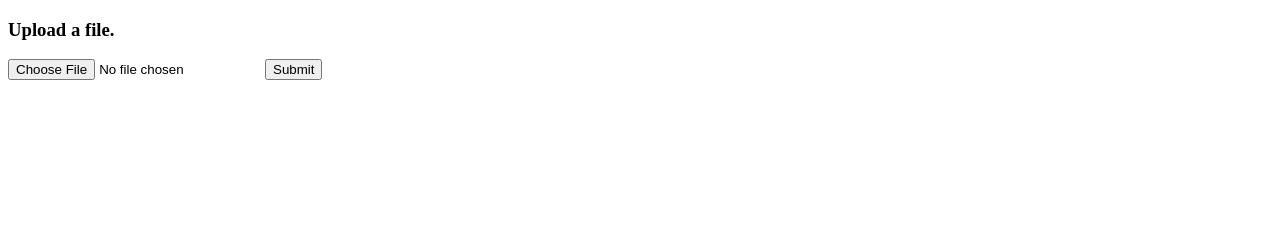
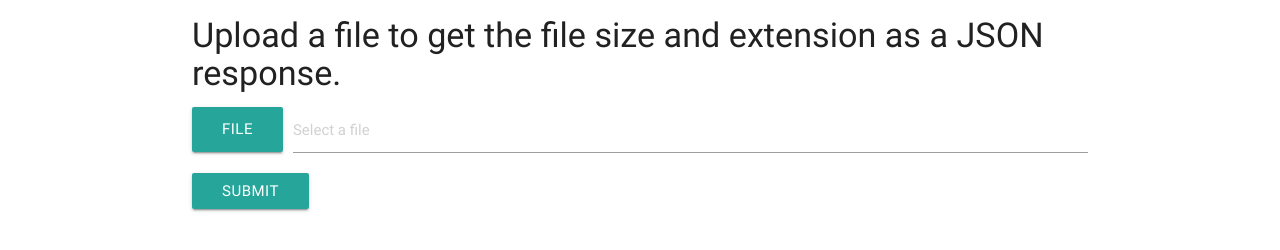
Before and after one commit to sadabmm/file-metadata, a website: page views/index.html in a window 1280 px wide. Drawn offline with nearby package versions, Linux system fonts and the light colour scheme.

```diff
--- a/views/index.html
+++ b/views/index.html
@@ -4,13 +4,33 @@
     <meta charset="UTF-8">
     <meta name="viewport" content="width=device-width, initial-scale=1.0">
     <meta http-equiv="X-UA-Compatible" content="ie=edge">
+
+    <!-- Compiled and minified CSS -->
+    <link rel="stylesheet" href="https://cdnjs.cloudflare.com/ajax/libs/materialize/0.100.2/css/materialize.min.css">
+
     <title>File Upload Info</title>
 </head>
 <body>
-    <h3>Upload a file.</h3>
-    <form action="/getFileInfo" method="post" enctype="multipart/form-data">
-        <input type="file" name="myFile">
-        <input type="submit">
-    </form>
+    <div class="container">
+        <h4>Upload a file to get the file size and extension as a JSON response.</h4>
+        <form action="/getFileInfo" method="POST" enctype="multipart/form-data">
+            <div class="file-field input-field">
+                <div class="btn">
+                    <span>File</span>
+                    <input type="file" name="myFile">
+                </div>
+                <div class="file-path-wrapper">
+                    <input class="file-path" type="text" placeholder="Select a file">
+                </div>
+            </div>
+            <button type="submit" class="btn">Submit</button>
+        </form>
+    </div>
 </body>
+
+<!-- jQuery library -->
+<script src="https://ajax.googleapis.com/ajax/libs/jquery/3.2.1/jquery.min.js"></script>
+<!-- Compiled and minified JavaScript -->
+<script src="https://cdnjs.cloudflare.com/ajax/libs/materialize/0.100.2/js/materialize.min.js"></script>
+
 </html>
```
Also changed, not shown: server.js (+15 -7 lines).
